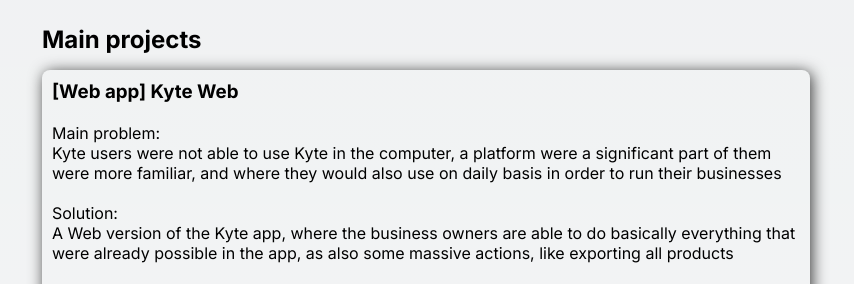
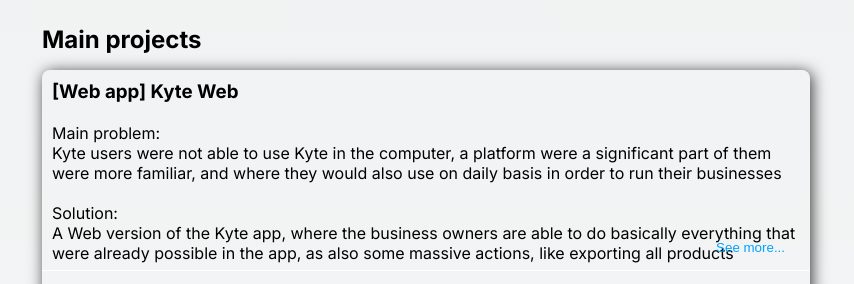
Before and after one commit to guibarbosadev/my-site, a Next.js app: page / in a window 1280 px wide. Shown: the part 516-800 px from the top of the page, without its empty margins (214-1068 px from the left). Built offline with nearby package versions, Linux system fonts and the light colour scheme.

Commit message:
feat: collapse 'project card' text & show 'see more' button

```diff
--- a/src/components/card-project/CardProject.module.css
+++ b/src/components/card-project/CardProject.module.css
@@ -4,8 +4,14 @@
   border-radius: 8px;
 }
 
-.cardContent, .sideProjectCard {
-  padding: 10px 10px 5px 10px;
+.cardContent {
+  padding: 10px 10px 50px 10px;
+  position: relative;
+  overflow: hidden;
+}
+
+.cardContentCollapsed {
+  max-height: 200px;
 }
 
 .cardFooter {
@@ -18,3 +24,14 @@
   margin-right: 10px;
   overflow: scroll;
 }
+
+.btnCollapse {
+  background: transparent;
+  padding: 5px 15px;
+  cursor: pointer;
+  border: none;
+  color: rgb(0, 162, 255);
+  position: absolute;
+  right: 10px;
+  bottom: 10px;
+}
--- a/src/components/card-project/CardProject.tsx
+++ b/src/components/card-project/CardProject.tsx
@@ -1,15 +1,24 @@
 import { MainProject } from "@/types";
 import Image from "next/image";
 import classNames from "./CardProject.module.css";
+import { useState } from "react";
 
 type Props = {
   project: MainProject;
 };
 
 export default function CardProject({ project }: Props) {
+  const [isCollapsed, setIsCollapsed] = useState(true);
+
   return (
     <div className={classNames.card}>
-      <div className={classNames.cardContent}>
+      <div
+        className={`${classNames.cardContent} ${
+          isCollapsed
+            ? classNames.cardContentCollapsed
+            : classNames.cardContentExpanded
+        }`}
+      >
         <h3>{project.title}</h3>
         <br></br>
         <div>
@@ -34,6 +43,13 @@ export default function CardProject({ project }: Props) {
           <div>Impact: </div>
           <p>{project.impact}</p>
         </div>
+
+        <button
+          className={classNames.btnCollapse}
+          onClick={() => setIsCollapsed((flag) => !flag)}
+        >
+          {isCollapsed ? "See more..." : "See less"}
+        </button>
       </div>
       <div className={classNames.cardFooter}>
         {project.screenshots.map((imageUrl, index) => (
```
